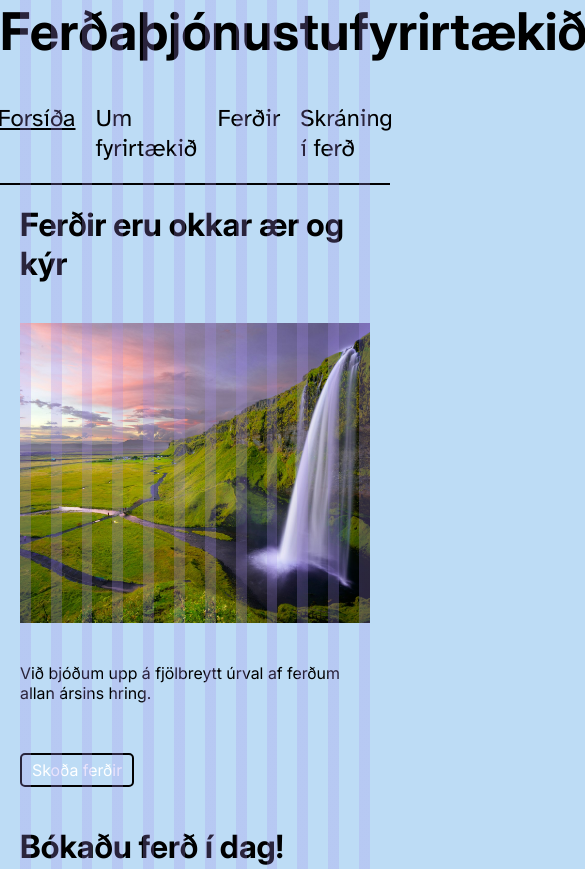
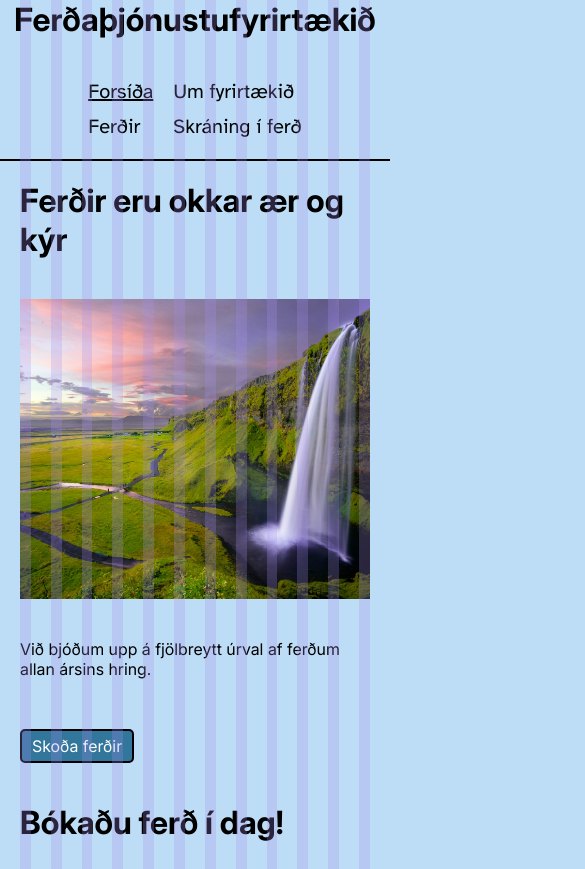
Before and after one commit to elvaaslaug-star/Vefforitun-1-Verkefni-1-Elva-2026, a website built with Parcel: page index.html in a window 390 px wide. Shown: the top 869 px of the page, 585 px wide, since content can reach past the window. Built offline with nearby package versions, Linux system fonts and the light colour scheme.

Commit message:
búin að laga smá css-ið og kannski eiðileggja eitthvað sem ég skil ekki

```diff
--- a/styles/cards.css
+++ b/styles/cards.css
@@ -7,6 +7,7 @@
 
 .cards .card {
   grid-column: span 6;
+  grid-template-rows: auto 1fr auto;
 }
 
 @media (max-width: 700px) {
--- a/styles/footer.css
+++ b/styles/footer.css
@@ -7,7 +7,7 @@
 
 .footer-cards {
   display: grid;
-  grid-template-columns: repeat(3, 1fr);
+  grid-template-columns: 1fr max-content 1fr;
   gap: 20px;
   max-width: 800px;
   margin: 0 auto;
--- a/styles/form.css
+++ b/styles/form.css
@@ -43,6 +43,7 @@
 input[type="submit"] {
   width: auto;
   justify-self: start;
+  color: var(--color-accent);
 }
 
 .checkbox-plass {
--- a/styles/header.css
+++ b/styles/header.css
@@ -8,3 +8,9 @@
   text-align: center;
   margin-bottom: 20px;
 }
+
+@media (max-width: 700px) {
+  h1 {
+    font-size: 2rem;
+  }
+}
--- a/styles/layout.css
+++ b/styles/layout.css
@@ -16,6 +16,7 @@
   display: grid;
   grid-template-columns: 1fr;
   justify-items: start;
+  align-items: start;
   gap: 20px;
 }
 
@@ -49,4 +50,5 @@
 
 main .takki {
   justify-self: start;
+  align-self: start;
 }
--- a/styles/nav.css
+++ b/styles/nav.css
@@ -34,3 +34,17 @@
 nav ul a:hover {
   font-weight: 700;
 }
+
+@media (max-width: 700px) {
+  nav {
+    font-size: 1.25rem;
+  }
+}
+
+@media (max-width: 500px) {
+  nav ul {
+    grid-auto-flow: row;
+    grid-template-columns: repeat(2, auto);
+    gap: 10px 20px;
+  }
+}
--- a/styles/utils.css
+++ b/styles/utils.css
@@ -11,7 +11,7 @@
 .takki {
   display: inline-block;
   padding: 5px 10px;
-  background-color: var(--color-primary);
+  background-color: var(--color-accent);
   color: white;
   border: 2px solid black;
   border-radius: 5px;
```
Also changed, not shown: dist/myndir/vegur.02104016.jpg (renamed from dist/vegur.02104016.jpg).
